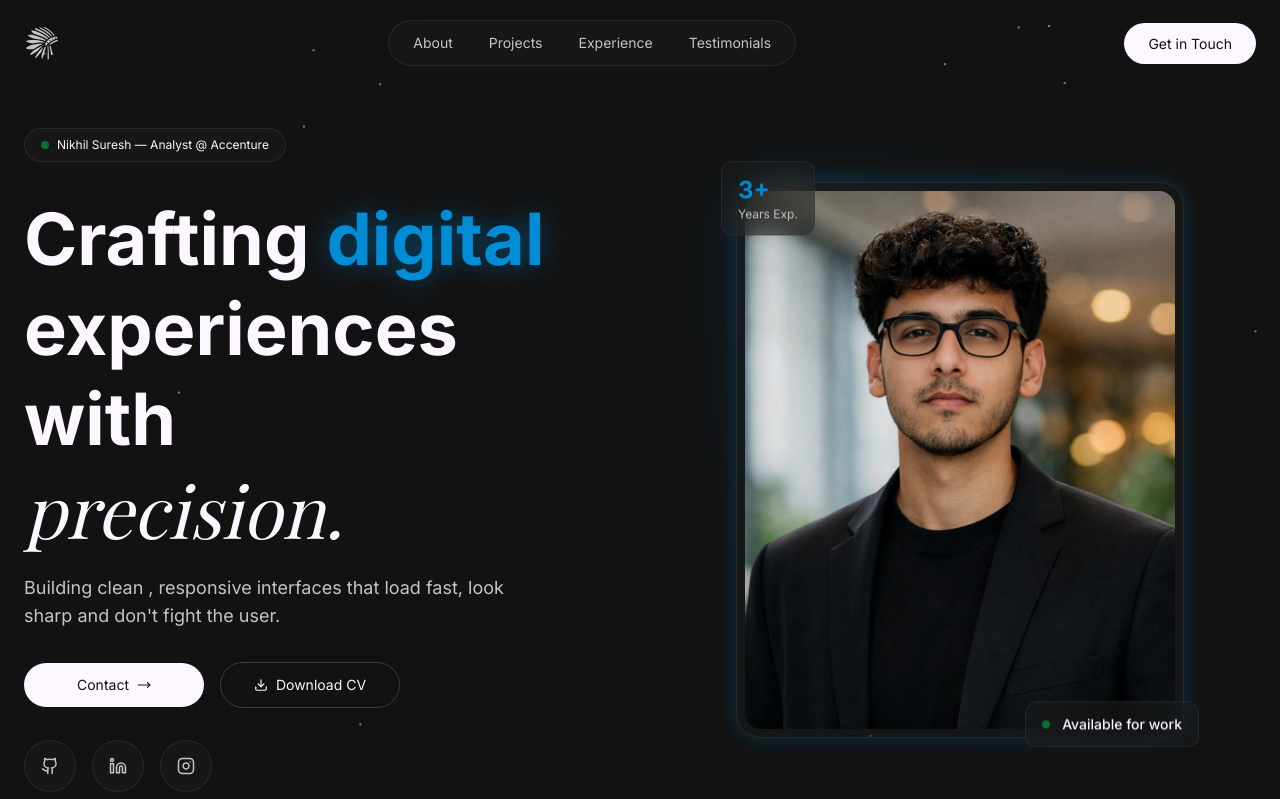
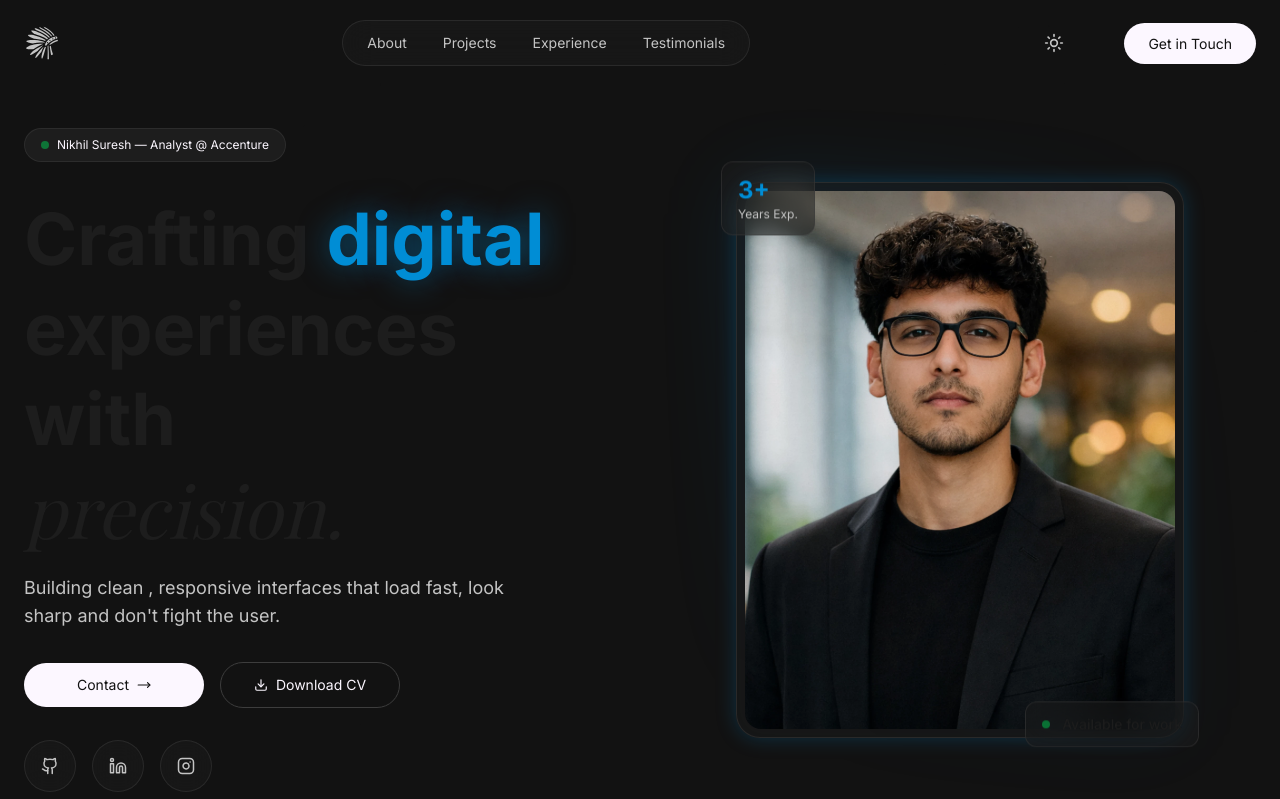
Before and after one commit to nikhilsuresh400/reactPortfolio_v26, a React (Vite) app: page / in a window 1280 px wide. Shown: the top 799 px of the page. Built offline with nearby package versions, Linux system fonts and the light colour scheme; a web font is replaced by a local one.

Commit message:
Starting theme toggling implementations.

```diff
--- a/index.html
+++ b/index.html
@@ -4,7 +4,7 @@
     <meta charset="UTF-8" />
     <link rel="icon" type="image/svg+xml" href="/vite.svg" />
     <meta name="viewport" content="width=device-width, initial-scale=1.0" />
-    <title>reactportfolio-v26</title>
+    <title>Portfolio | Nikhil Suresh</title>
   </head>
   <body>
     <div id="root"></div>
--- a/src/App.jsx
+++ b/src/App.jsx
@@ -1,4 +1,4 @@
-import React from 'react'
+import React, { useState, useEffect } from 'react'
 import { Route, Routes } from 'react-router-dom'
 import Navbar from './layout/Navbar'
 import Home from './pages/Home'
@@ -7,19 +7,33 @@ import Project from './pages/Project'
 import Experience from './pages/Experience'
 import Testimonial from './pages/Testimonial'
 import Footer from './layout/Footer'
+import Hero from './layout/Hero'
+import Contact from './pages/Contact'
 
 const App = () => {
+  const [theme, setTheme] = useState("dark");
+
+  const toggleTheme = () => {
+    const newTheme = theme === "dark" ? "light" : "dark";
+    setTheme(newTheme)
+  }
+
+  useEffect(() => {
+    document.documentElement.className = theme
+  }, [theme])
+
   return (
-    <div>
-      <Navbar />
-      <Routes>
-        <Route path='/' element={<Home />} />
-        <Route path='/about' element={<About />} />
-        <Route path='/projects' element={<Project />} />
-        <Route path='/experience' element={<Experience />} />
-        <Route path='/testimonials' element={<Testimonial />} />
-      </Routes>
+    <div className={theme}>
+
+      <Navbar theme={theme} toggleTheme={toggleTheme} />
+      <Hero />
+      <About />
+      <Project />
+      <Experience />
+      <Testimonial />
+      <Contact />
       <Footer />
+
     </div>
   )
 }
--- a/src/index.css
+++ b/src/index.css
@@ -4,6 +4,8 @@
 /* font-family: "Inter", sans-serif; */
 
 @import 'tailwindcss';
+
+@custom-variant dark (&:where(.dark, .dark *));
 
 @theme {
     --radius: 0.75rem;
@@ -15,6 +17,16 @@
     --color-accentBlue: #008dd5;
     --color-accentRed: #de3c4b;
     --color-divider: #3d3d3d;
+
+    /* LIGHT MODE COLORS */
+    --color-blackPrimary-light: #f3f3f3;
+    --color-blackSecondary-light: #c4c4c4;
+    --color-whitePrimary-light: #1d1d1d;
+    --color-whiteSecondary-light: #252525;
+    --color-accentBlue-light: #008dd5;
+    --color-accentRed-light: #de3c4b;
+    --color-divider-light: #c7c7c7;
+
     /* FONTS */
     --font-regular: "Inter", sans-serif;
     --font-heading: "Playfair Display", serif;
--- a/src/layout/Hero.jsx
+++ b/src/layout/Hero.jsx
@@ -16,18 +16,16 @@ const skills = [
     "Figma",
 ];
 
-const Hero = () => {
+const Hero = ({theme}) => {
     return (
         <section
             id='hero'
-            className='relative min-h-screen flex items-center overflow-hidden bg-blackPrimary'>
+            className='relative min-h-screen flex items-center overflow-hidden bg-blackPrimary-light text-whitePrimary-light dark:bg-blackPrimary'>
             {/* PARTICLES */}
             <div className='absolute inset-0 overflow-hidden pointer-events-none'>
                 {[...Array(30)].map((_, i) => (
-                    <div key={i} className='absolute w-0.5 h-0.5 rounded-full opacity-60'
-
+                    <div key={i} className='absolute w-0.5 h-0.5 rounded-full opacity-60 bg-whitePrimary-light dark:bg-blackPrimary'
                         style={{
-                            backgroundColor: "#ffffff",
                             left: `${Math.random() * 100}%`,
                             top: `${Math.random() * 100}%`,
                             animation: `slow-drift ${15 + Math.random() * 20}s ease-in-out infinite`,
@@ -43,8 +41,10 @@ const Hero = () => {
                     {/* LEFT COLUMN - TEXT CONTENT */}
                     <div className='space-y-8'>
                         <div className='animate-fade-in'>
-                            <span className='glass inline-flex items-center gap-2 px-4 py-2 rounded-full text-xs'>
-                                <span className='bg-green-500 w-2 h-2 rounded-full animate-pulse' />Nikhil Suresh — Analyst @ Accenture
+                            <span className='glass inline-flex items-center gap-2 px-4 py-2 rounded-full text-xs
+                                dark:bg-blackSecondary dark:text-whitePrimary'>
+                                <span className='bg-green-500 w-2 h-2 rounded-full animate-pulse' />
+                                Nikhil Suresh — Analyst @ Accenture
                             </span>
                         </div>
 
--- a/src/layout/Navbar.jsx
+++ b/src/layout/Navbar.jsx
@@ -1,7 +1,7 @@
 import React, { useEffect, useState } from 'react'
 import { GiWarBonnet } from 'react-icons/gi'
 import { HiOutlineMenuAlt3 } from 'react-icons/hi'
-import { LuX } from 'react-icons/lu'
+import { LuMoon, LuSun, LuX } from 'react-icons/lu'
 import { Link } from 'react-router-dom'
 
 const navLinks = [
@@ -11,7 +11,7 @@ const navLinks = [
     { href: "#testimonials", label: "Testimonials" },
 ];
 
-const Navbar = () => {
+const Navbar = ({ toggleTheme, theme }) => {
 
     const [isMobileMenuOpen, setIsMobileMenuOpen] = useState(false);
     const [isScrolled, setIsScrolled] = useState(false);
@@ -55,6 +55,22 @@ const Navbar = () => {
                     </div>
                 </div>
 
+                <div className='flex items-center gap-4 md:gap-12'>
+
+                    {/* THEME TOGGLE BUTTON */}
+                    <div
+                        onClick={toggleTheme}
+                        className='transition-all group p-3 rounded-full cursor-pointer'>
+
+                        {theme === "dark"
+                        ?
+                        <LuSun className='text-xl text-whiteSecondary group-hover:text-whitePrimary transition-all
+                        group-hover:rotate-45'/>
+                        :
+                        <LuMoon className='text-xl text-whiteSecondary group-hover:text-whitePrimary transition-all
+                        group-hover:rotate-45'/>}
+                    </div>
+
                     {/* CONTACT BUTTON */}
                     <div className='hidden md:block'>
                         <a href="#contact"
@@ -71,6 +87,8 @@ const Navbar = () => {
                     >
                         {isMobileMenuOpen ? <LuX className='text-2xl' /> : <HiOutlineMenuAlt3 className='text-2xl' />}
                     </button>
+                </div>
+
             </nav>
 
             {/* NAVLINKS (Mobile) */}
```
Lines whose indentation alone changed are shown as unchanged.
